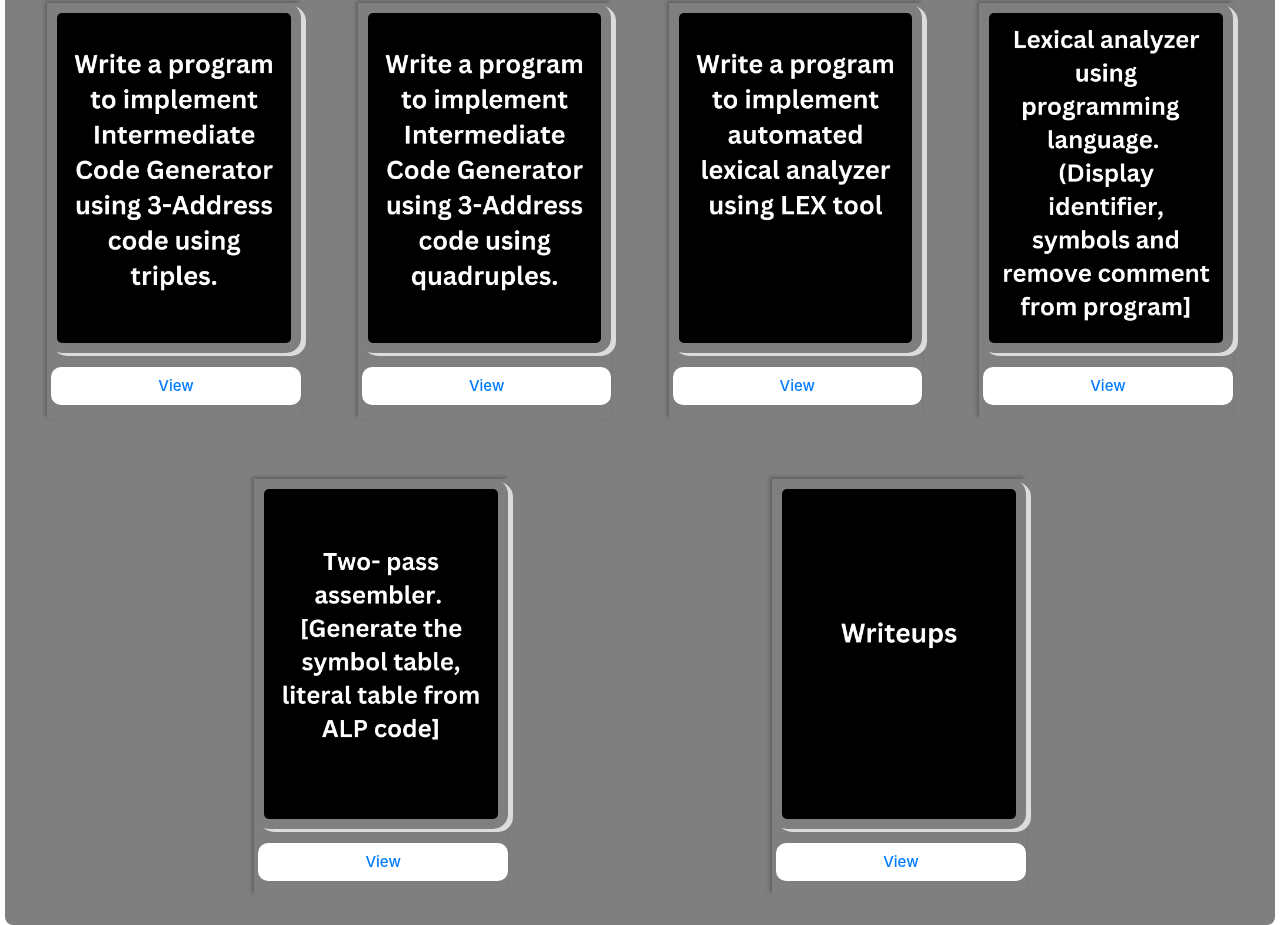
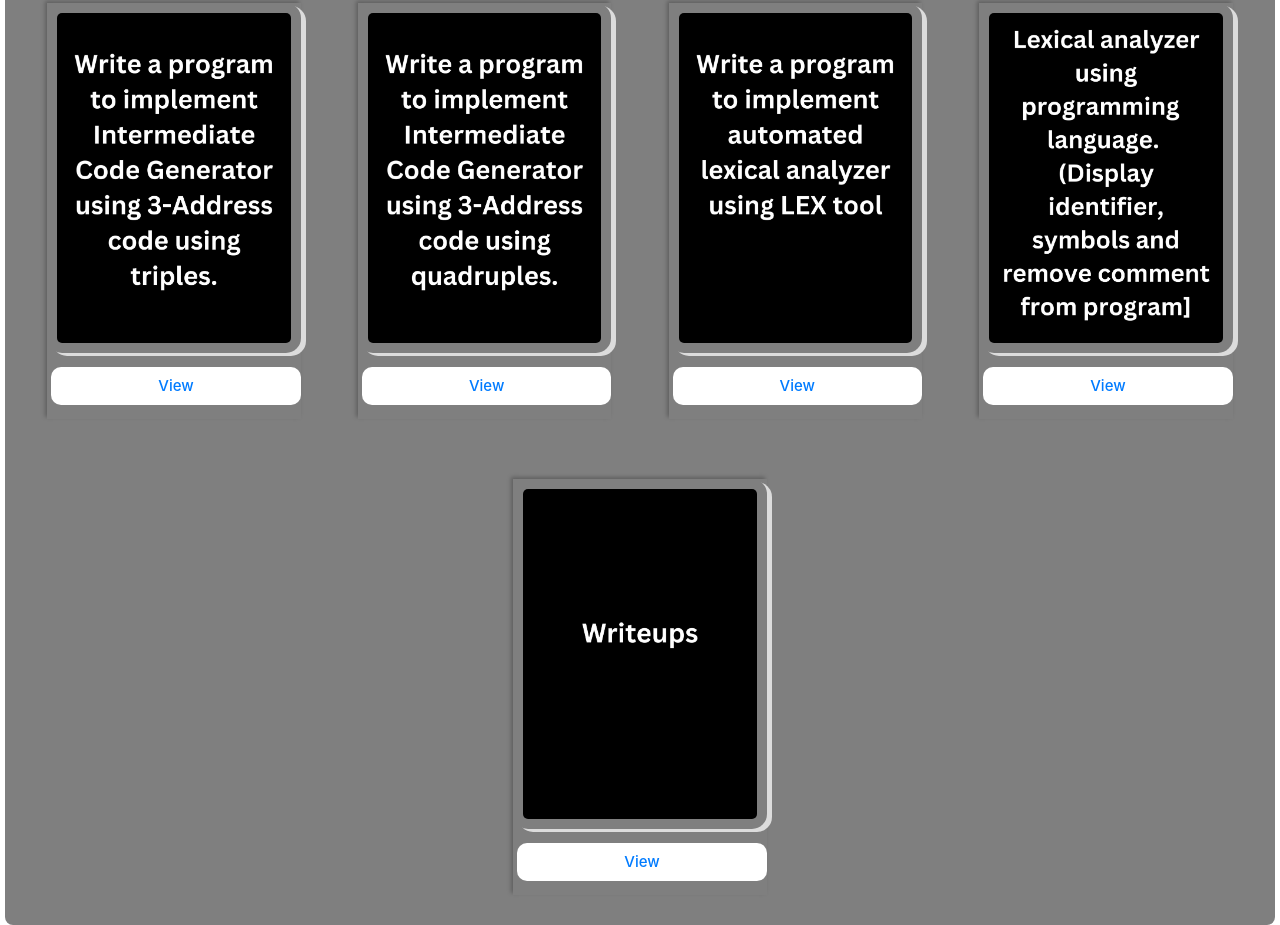
Before and after one commit to jetha69gada/spcc, a plain HTML site: page index.html in a window 1280 px wide. Shown: the part 1541-2466 px from the top of the page. Drawn offline with nearby package versions, Linux system fonts and the light colour scheme.

Commit message:
Update index.html

```diff
--- a/index.html
+++ b/index.html
@@ -155,13 +155,7 @@
                     <h3><a target="_blank" class="view" href="Notes/lexical3.py">View</a>
                         <h3>
                 </div>
-                <div class="study-card ">
-                    <div class="study-base">
-                        <img class="books" src="images/17.jpg" alt="image1">
-                    </div>
-                    <h3><a target="_blank" class="view" href="Notes/">View</a>
-                        <h3>
-                </div>
+
                 <div class="study-card ">
                     <div class="study-base">
                         <img class="books" src="images/Writeups.jpg" alt="image1">
```
